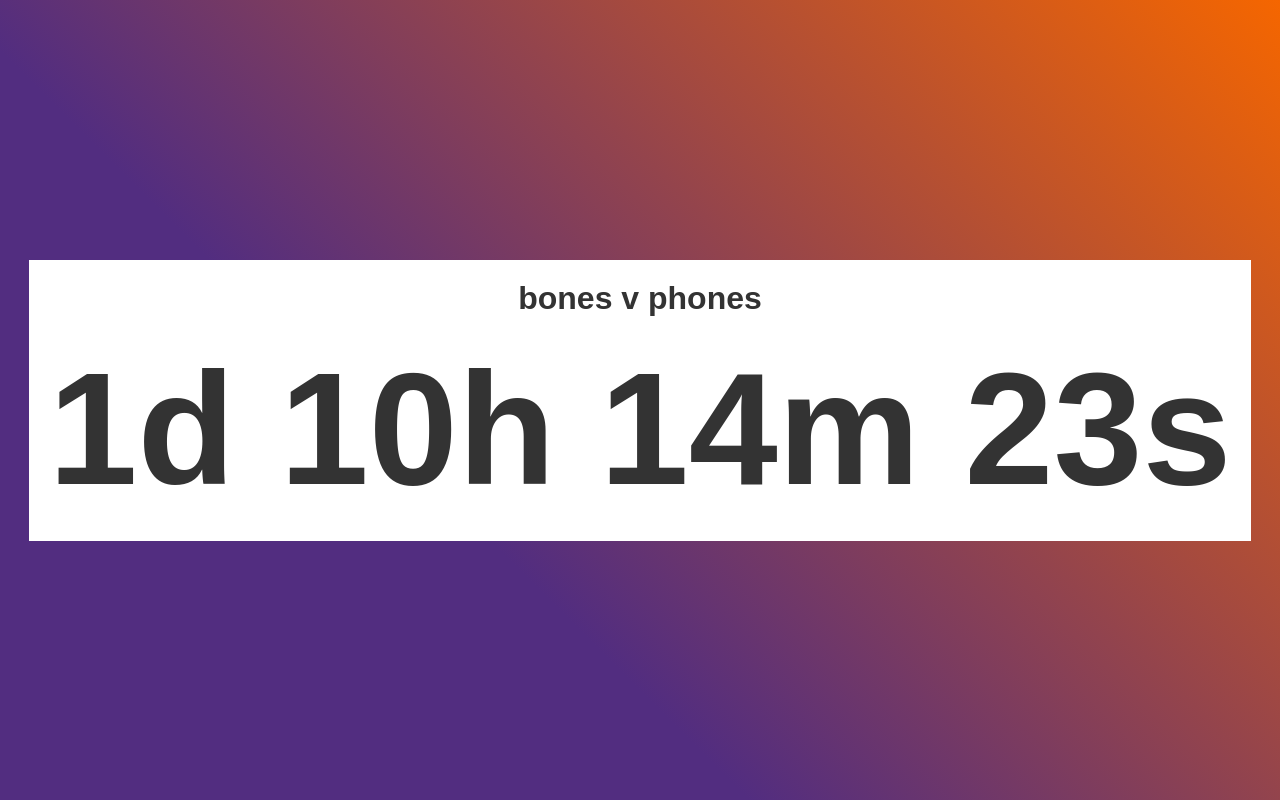
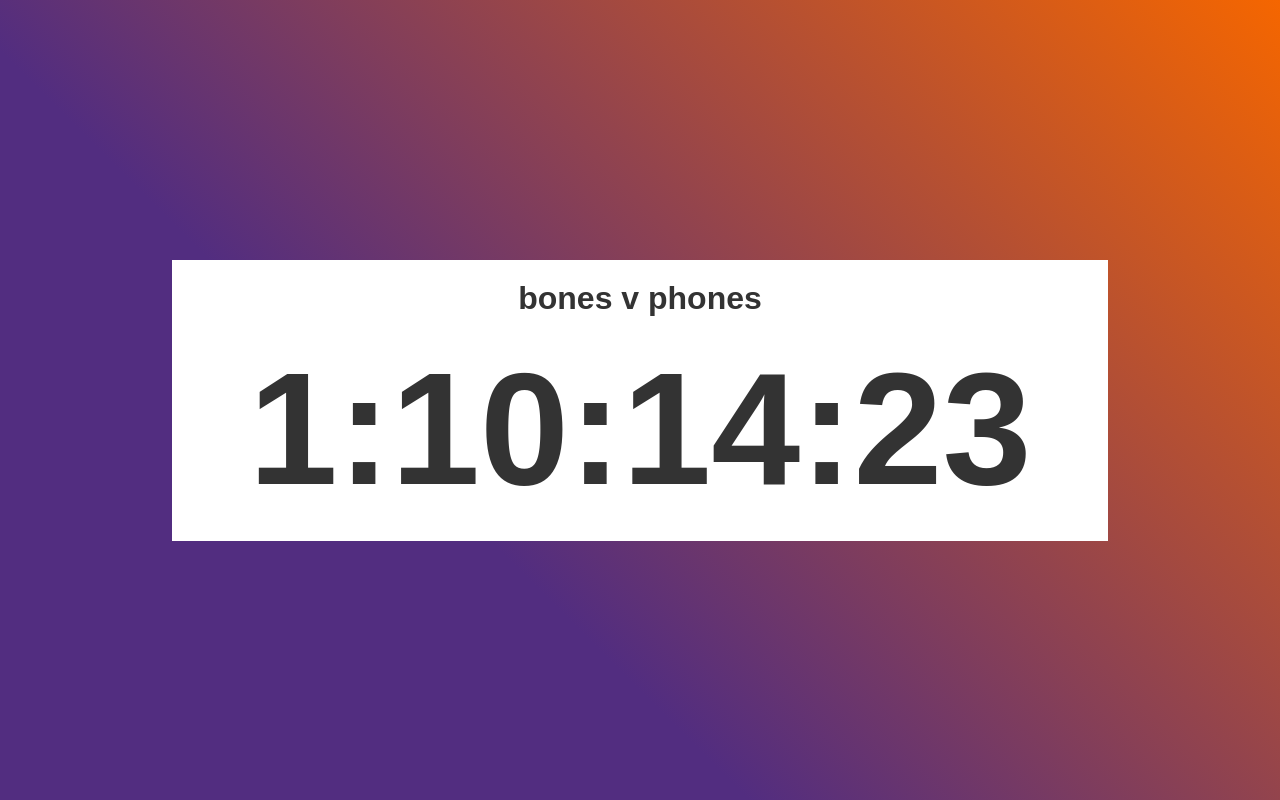
Before and after one commit to tienn043/BONESPHONES, a plain HTML site: page index.html in a window 1280 px wide. Drawn offline with Linux system fonts and the light colour scheme.

Commit message:
changed timer display

```diff
--- a/index.html
+++ b/index.html
@@ -25,6 +25,7 @@
         text-align: center;
         background-color: #fff;
         padding: 20px;
+        width: 70%;
       }
 
       .timer h1 {
@@ -69,7 +70,7 @@
         // Display the result
         document.getElementById(
           "countdown"
-        ).innerHTML = `${days}d ${hours}h ${minutes}m ${seconds}s`;
+        ).innerHTML = `${days}:${hours}:${minutes}:${seconds}`;
 
         // If the countdown is over, display a message
         if (timeLeft < 0) {
```
